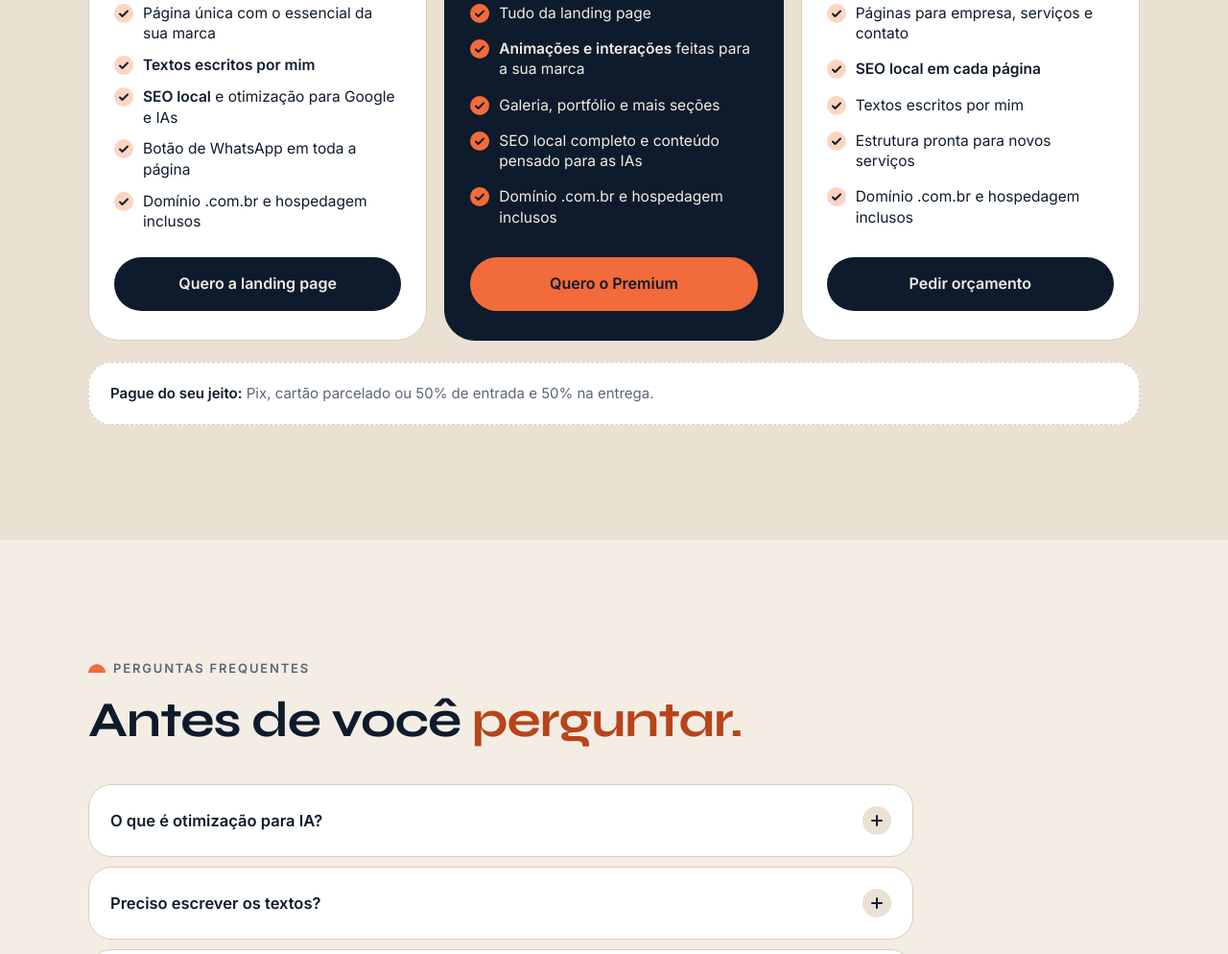
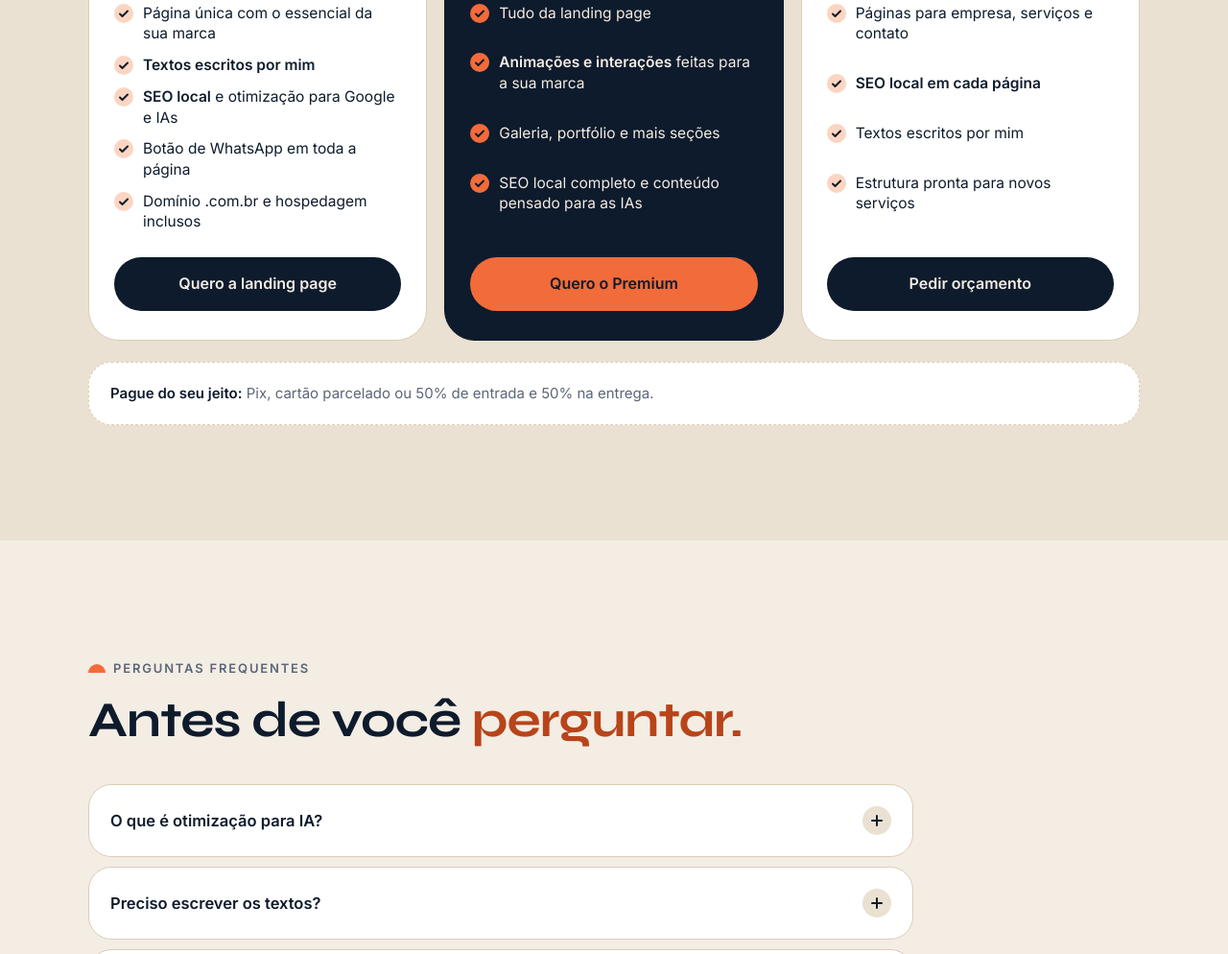
Before and after one commit to gustagoatt/lestestudio, a plain HTML site: page index.html in a window 1280 px wide. Shown: the part 3524-4518 px from the top of the page at 96% size. Drawn offline with Linux system fonts and the light colour scheme.

Commit message:
Deixa domínio e hospedagem só na landing page
Co-Authored-By: Claude Opus 5.5 <noreply@anthropic.com>
Claude-Session: https://claude.ai/code/session_017xnz1Xwm8ddz8TwQbkw3CG

```diff
--- a/index.html
+++ b/index.html
@@ -388,7 +388,6 @@ footer a{text-decoration:underline;text-underline-offset:3px}
             <li><span><b>Animações e interações</b> feitas para a sua marca</span></li>
             <li><span>Galeria, portfólio e mais seções</span></li>
             <li><span>SEO local completo e conteúdo pensado para as IAs</span></li>
-            <li><span>Domínio .com.br e hospedagem inclusos</span></li>
           </ul>
           <a class="btn btn-laranja" data-zap="Oi, Gustavo! Vi sua página e quero saber o valor do site Premium." href="#">Quero o Premium</a>
         </div>
@@ -401,7 +400,6 @@ footer a{text-decoration:underline;text-underline-offset:3px}
             <li><span><b>SEO local em cada página</b></span></li>
             <li><span>Textos escritos por mim</span></li>
             <li><span>Estrutura pronta para novos serviços</span></li>
-            <li><span>Domínio .com.br e hospedagem inclusos</span></li>
           </ul>
           <a class="btn btn-azul" data-zap="Oi, Gustavo! Vi sua página e quero um orçamento de site institucional." href="#">Pedir orçamento</a>
         </div>
```
